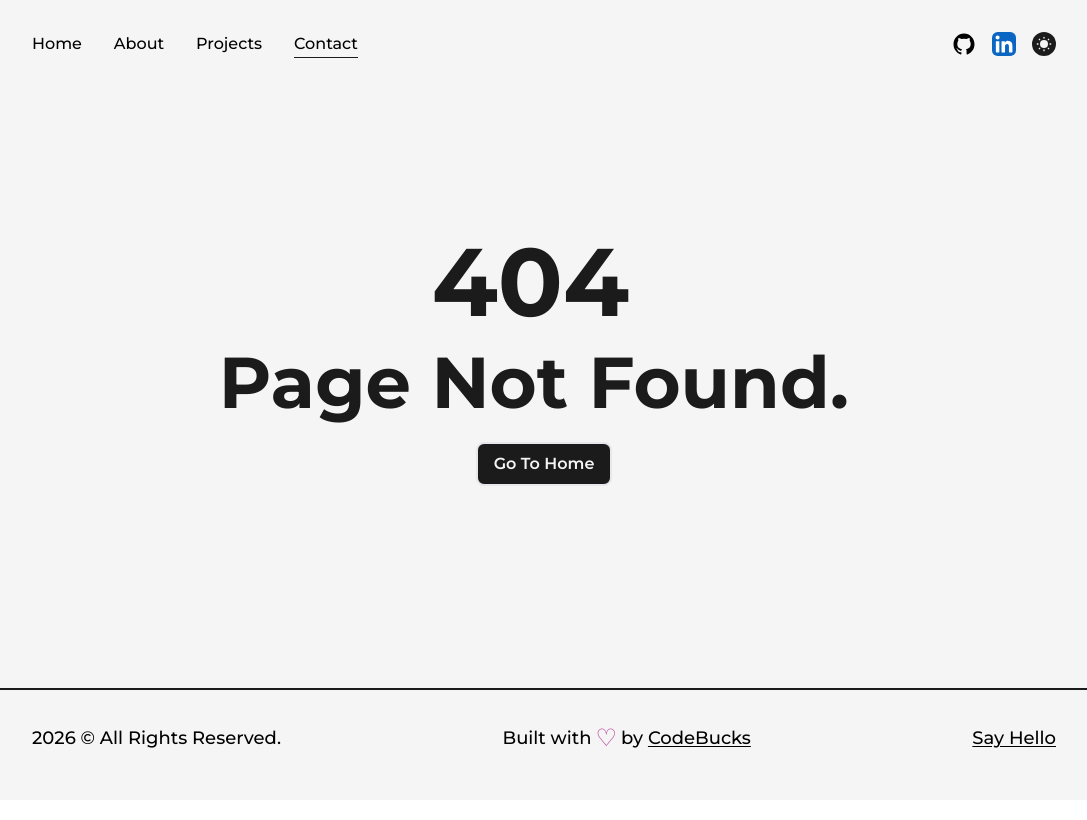
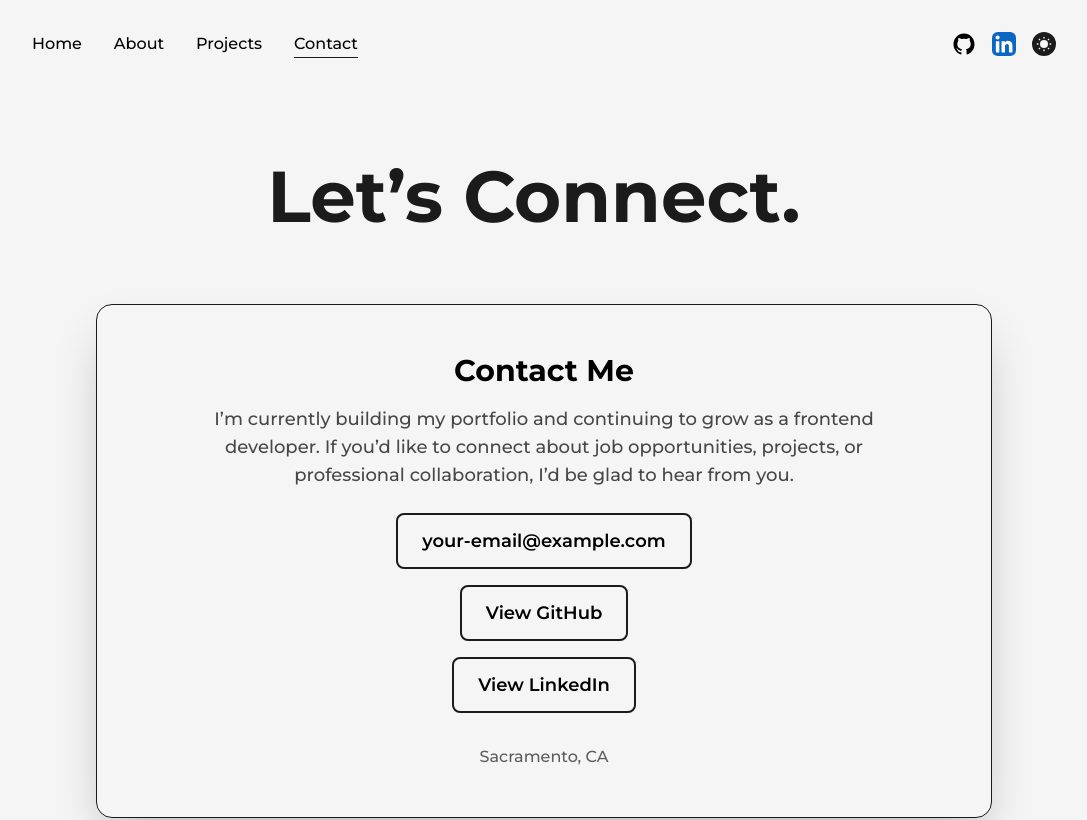
Before and after one commit to jcalderaro-96/Career_Portfolio, a Next.js app: page /contact in a window 1280 px wide. Before the commit this address had no page. Shown: the top 820 px of the page, without its empty margins (96-1183 px from the left). Built offline with nearby package versions, Linux system fonts and the light colour scheme.

Commit message:
Add contact page

```diff
--- /dev/null
+++ b/src/pages/contact.js
@@ -0,0 +1,72 @@
+import AnimatedText from "@/components/AnimatedText";
+import Layout from "@/components/Layout";
+import TransitionEffect from "@/components/TransitionEffect";
+import Head from "next/head";
+import Link from "next/link";
+
+export default function Contact() {
+  return (
+    <>
+      <Head>
+        <title>Contact | Jonathan Calderaro</title>
+        <meta
+          name="description"
+          content="Contact Jonathan Calderaro for frontend development opportunities, project discussions, and professional inquiries."
+        />
+      </Head>
+
+      <TransitionEffect />
+
+      <main className="flex w-full flex-col items-center justify-center dark:text-light">
+        <Layout className="pt-16">
+          <AnimatedText
+            text="Let’s Connect."
+            className="mb-16 !text-7xl lg:!text-6xl sm:!text-5xl xs:!text-4xl"
+          />
+
+          <div className="mx-auto flex w-full max-w-4xl flex-col items-center rounded-2xl border border-solid border-dark bg-light p-12 text-center shadow-2xl dark:border-light dark:bg-dark lg:p-10 md:p-8 sm:p-6">
+            <h1 className="mb-4 text-3xl font-bold capitalize md:text-2xl sm:text-xl">
+              Contact Me
+            </h1>
+
+            <p className="mb-6 max-w-2xl text-lg font-medium text-dark/80 dark:text-light/80 md:text-base sm:text-sm">
+              I’m currently building my portfolio and continuing to grow as a
+              frontend developer. If you’d like to connect about job
+              opportunities, projects, or professional collaboration, I’d be
+              glad to hear from you.
+            </p>
+
+            <div className="mb-8 flex flex-col items-center gap-4 text-lg font-semibold md:text-base sm:text-sm">
+              <Link
+                href="mailto:your-email@example.com"
+                className="rounded-lg border-2 border-solid border-dark px-6 py-3 hover:bg-dark hover:text-light dark:border-light dark:hover:bg-light dark:hover:text-dark"
+              >
+                your-email@example.com
+              </Link>
+
+              <Link
+                href="https://github.com/your-github-username"
+                target="_blank"
+                className="rounded-lg border-2 border-solid border-dark px-6 py-3 hover:bg-dark hover:text-light dark:border-light dark:hover:bg-light dark:hover:text-dark"
+              >
+                View GitHub
+              </Link>
+
+              <Link
+                href="https://www.linkedin.com/in/your-linkedin-url"
+                target="_blank"
+                className="rounded-lg border-2 border-solid border-dark px-6 py-3 hover:bg-dark hover:text-light dark:border-light dark:hover:bg-light dark:hover:text-dark"
+              >
+                View LinkedIn
+              </Link>
+            </div>
+
+            <p className="text-base font-medium text-dark/70 dark:text-light/70 md:text-sm sm:text-xs">
+              Sacramento, CA
+            </p>
+          </div>
+        </Layout>
+      </main>
+    </>
+  );
+}
```
